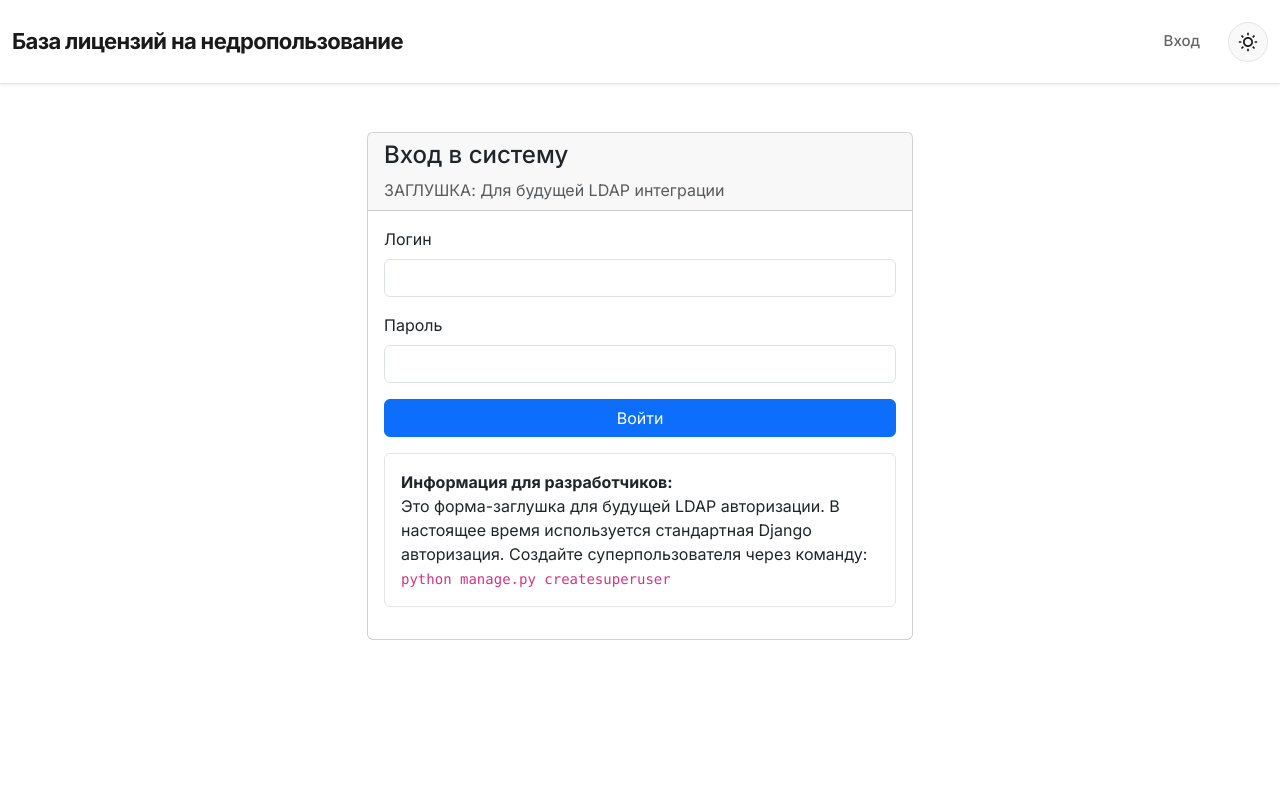
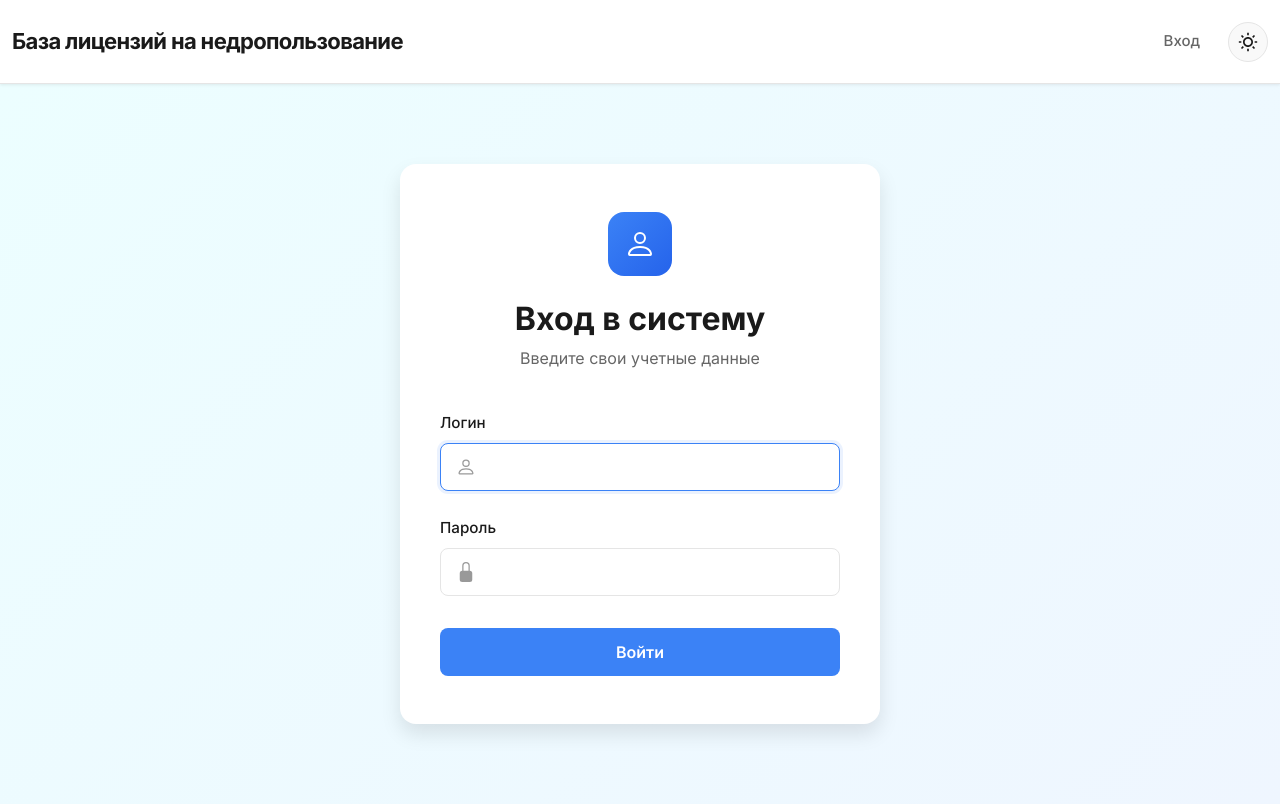
Before and after one commit to Terrmlt/Inside-site-f, a Django app: page /login/ in a window 1280 px wide. Before the commit the page ends 640 px from the top, so only its background shows below. Run offline with Django 5.2, Linux system fonts and the light colour scheme; parts of the project's set-up code (start-up, migrations or seed data) failed here and were passed over.

Commit message:
Improve the appearance and user experience of the login page
Update the login page with a new, modern design, including custom styling for the login form and a more visually appealing layout. Remove placeholder text and developer information.

Replit-Commit-Author: Agent
Replit-Commit-Session-Id: b4661f42-3f27-40ce-bc7f-8610cee4c41c
Replit-Commit-Checkpoint-Type: intermediate_checkpoint
Replit-Commit-Event-Id: be7859dd-0875-4788-8bd7-98ab1cca887c
Replit-Commit-Screenshot-Url: https://storage.googleapis.com/screenshot-production-us-central1/a50e56e3-31d6-4128-b84c-3fb1a86563dc/b4661f42-3f27-40ce-bc7f-8610cee4c41c/LvHsGUJ

```diff
--- a/licenses/templates/licenses/base.html
+++ b/licenses/templates/licenses/base.html
@@ -29,6 +29,10 @@
             --shadow-md: 0 4px 6px rgba(0, 0, 0, 0.07);
             --shadow-lg: 0 10px 20px rgba(0, 0, 0, 0.1);
             --shadow-xl: 0 20px 40px rgba(0, 0, 0, 0.12);
+            --accent-shadow-focus: 0 0 0 3px rgba(59, 130, 246, 0.1);
+            --accent-shadow-hover: 0 4px 12px rgba(59, 130, 246, 0.3);
+            --text-on-accent: #ffffff;
+            --text-on-danger: #ffffff;
             --hero-gradient-start: #ecfeff;
             --hero-gradient-end: #eff6ff;
         }
@@ -53,6 +57,10 @@
             --shadow-md: 0 4px 6px rgba(0, 0, 0, 0.4);
             --shadow-lg: 0 10px 20px rgba(0, 0, 0, 0.5);
             --shadow-xl: 0 20px 40px rgba(0, 0, 0, 0.6);
+            --accent-shadow-focus: 0 0 0 3px rgba(96, 165, 250, 0.2);
+            --accent-shadow-hover: 0 4px 12px rgba(96, 165, 250, 0.3);
+            --text-on-accent: #ffffff;
+            --text-on-danger: #ffffff;
             --hero-gradient-start: #1e293b;
             --hero-gradient-end: #0f172a;
         }
--- a/licenses/templates/licenses/login.html
+++ b/licenses/templates/licenses/login.html
@@ -3,41 +3,179 @@
 {% block title %}Вход в систему{% endblock %}
 
 {% block content %}
-<div class="container mt-5">
-    <div class="row justify-content-center">
-        <div class="col-md-6">
-            <div class="card">
-                <div class="card-header">
-                    <h4>Вход в систему</h4>
-                    <p class="text-muted mb-0">ЗАГЛУШКА: Для будущей LDAP интеграции</p>
+<style>
+    .login-container {
+        min-height: 90vh;
+        display: flex;
+        align-items: center;
+        justify-content: center;
+        background: linear-gradient(135deg, var(--hero-gradient-start) 0%, var(--hero-gradient-end) 100%);
+        padding: 2rem 1rem;
+    }
+
+    .login-card {
+        background: var(--bg-light);
+        border-radius: 16px;
+        box-shadow: var(--shadow-lg);
+        max-width: 480px;
+        width: 100%;
+        padding: 3rem 2.5rem;
+        border: none;
+    }
+
+    .login-header {
+        text-align: center;
+        margin-bottom: 2.5rem;
+    }
+
+    .login-icon {
+        width: 64px;
+        height: 64px;
+        margin: 0 auto 1.5rem;
+        background: linear-gradient(135deg, var(--accent-color) 0%, var(--accent-hover) 100%);
+        border-radius: 16px;
+        display: flex;
+        align-items: center;
+        justify-content: center;
+        color: var(--text-on-accent);
+    }
+
+    .login-title {
+        font-size: 2rem;
+        font-weight: 700;
+        color: var(--text-dark);
+        margin-bottom: 0.5rem;
+    }
+
+    .login-subtitle {
+        font-size: 1rem;
+        color: var(--text-muted);
+        font-weight: 400;
+    }
+
+    .form-group {
+        margin-bottom: 1.5rem;
+    }
+
+    .form-label {
+        font-weight: 500;
+        color: var(--text-dark);
+        margin-bottom: 0.5rem;
+        font-size: 0.95rem;
+    }
+
+    .input-wrapper {
+        position: relative;
+    }
+
+    .input-icon {
+        position: absolute;
+        left: 1rem;
+        top: 50%;
+        transform: translateY(-50%);
+        width: 20px;
+        height: 20px;
+        color: var(--text-light);
+    }
+
+    .form-control-icon {
+        padding-left: 3rem;
+        height: 48px;
+        border: 1px solid var(--border-color);
+        border-radius: 8px;
+        font-size: 1rem;
+        transition: all 0.2s ease;
+        background: var(--bg-light);
+        color: var(--text-dark);
+    }
+
+    .form-control-icon:focus {
+        border-color: var(--accent-color);
+        box-shadow: var(--accent-shadow-focus);
+        outline: none;
+    }
+
+    .btn-login {
+        height: 48px;
+        background: var(--accent-color);
+        border: none;
+        border-radius: 8px;
+        font-weight: 600;
+        font-size: 1rem;
+        transition: all 0.2s ease;
+        width: 100%;
+        margin-top: 0.5rem;
+        color: var(--text-on-accent);
+    }
+
+    .btn-login:hover {
+        background: var(--accent-hover);
+        transform: translateY(-1px);
+        box-shadow: var(--accent-shadow-hover);
+        color: var(--text-on-accent);
+    }
+
+    .btn-login:active {
+        transform: translateY(0);
+    }
+
+    .alert-custom {
+        border-radius: 8px;
+        border: none;
+        padding: 1rem;
+        margin-bottom: 1.5rem;
+        font-size: 0.95rem;
+    }
+
+    .alert-danger {
+        background: var(--danger-color);
+        color: var(--text-on-danger);
+        opacity: 0.9;
+    }
+</style>
+
+<div class="login-container">
+    <div class="login-card">
+        <div class="login-header">
+            <div class="login-icon">
+                <svg xmlns="http://www.w3.org/2000/svg" width="32" height="32" fill="currentColor" viewBox="0 0 16 16">
+                    <path d="M8 8a3 3 0 1 0 0-6 3 3 0 0 0 0 6zm2-3a2 2 0 1 1-4 0 2 2 0 0 1 4 0zm4 8c0 1-1 1-1 1H3s-1 0-1-1 1-4 6-4 6 3 6 4zm-1-.004c-.001-.246-.154-.986-.832-1.664C11.516 10.68 10.289 10 8 10c-2.29 0-3.516.68-4.168 1.332-.678.678-.83 1.418-.832 1.664h10z"/>
+                </svg>
             </div>
-                <div class="card-body">
+            <h1 class="login-title">Вход в систему</h1>
+            <p class="login-subtitle">Введите свои учетные данные</p>
+        </div>
+
         {% if error %}
-                    <div class="alert alert-danger" role="alert">
+        <div class="alert alert-danger alert-custom" role="alert">
             {{ error }}
         </div>
         {% endif %}
 
         <form method="post">
             {% csrf_token %}
-                        <div class="mb-3">
+            <div class="form-group">
                 <label for="username" class="form-label">Логин</label>
-                            <input type="text" class="form-control" id="username" name="username" required>
-                        </div>
-                        <div class="mb-3">
-                            <label for="password" class="form-label">Пароль</label>
-                            <input type="password" class="form-control" id="password" name="password" required>
-                        </div>
-                        <button type="submit" class="btn btn-primary w-100">Войти</button>
-                    </form>
-
-                    <div class="mt-3 alert alert-info" style="background: var(--bg-secondary); border-color: var(--border-color); color: var(--text-primary);">
-                        <strong>Информация для разработчиков:</strong>
-                        <p class="mb-0">Это форма-заглушка для будущей LDAP авторизации. В настоящее время используется стандартная Django авторизация. Создайте суперпользователя через команду: <code>python manage.py createsuperuser</code></p>
+                <div class="input-wrapper">
+                    <svg class="input-icon" xmlns="http://www.w3.org/2000/svg" fill="currentColor" viewBox="0 0 16 16">
+                        <path d="M8 8a3 3 0 1 0 0-6 3 3 0 0 0 0 6zm2-3a2 2 0 1 1-4 0 2 2 0 0 1 4 0zm4 8c0 1-1 1-1 1H3s-1 0-1-1 1-4 6-4 6 3 6 4zm-1-.004c-.001-.246-.154-.986-.832-1.664C11.516 10.68 10.289 10 8 10c-2.29 0-3.516.68-4.168 1.332-.678.678-.83 1.418-.832 1.664h10z"/>
+                    </svg>
+                    <input type="text" class="form-control form-control-icon" id="username" name="username" required autofocus>
                 </div>
             </div>
+
+            <div class="form-group">
+                <label for="password" class="form-label">Пароль</label>
+                <div class="input-wrapper">
+                    <svg class="input-icon" xmlns="http://www.w3.org/2000/svg" fill="currentColor" viewBox="0 0 16 16">
+                        <path d="M8 1a2 2 0 0 1 2 2v4H6V3a2 2 0 0 1 2-2zm3 6V3a3 3 0 0 0-6 0v4a2 2 0 0 0-2 2v5a2 2 0 0 0 2 2h6a2 2 0 0 0 2-2V9a2 2 0 0 0-2-2z"/>
+                    </svg>
+                    <input type="password" class="form-control form-control-icon" id="password" name="password" required>
                 </div>
             </div>
+
+            <button type="submit" class="btn btn-primary btn-login">Войти</button>
+        </form>
     </div>
 </div>
 {% endblock %}
```
Also changed, not shown: 1 other file. Lines whose indentation alone changed are shown as unchanged.
